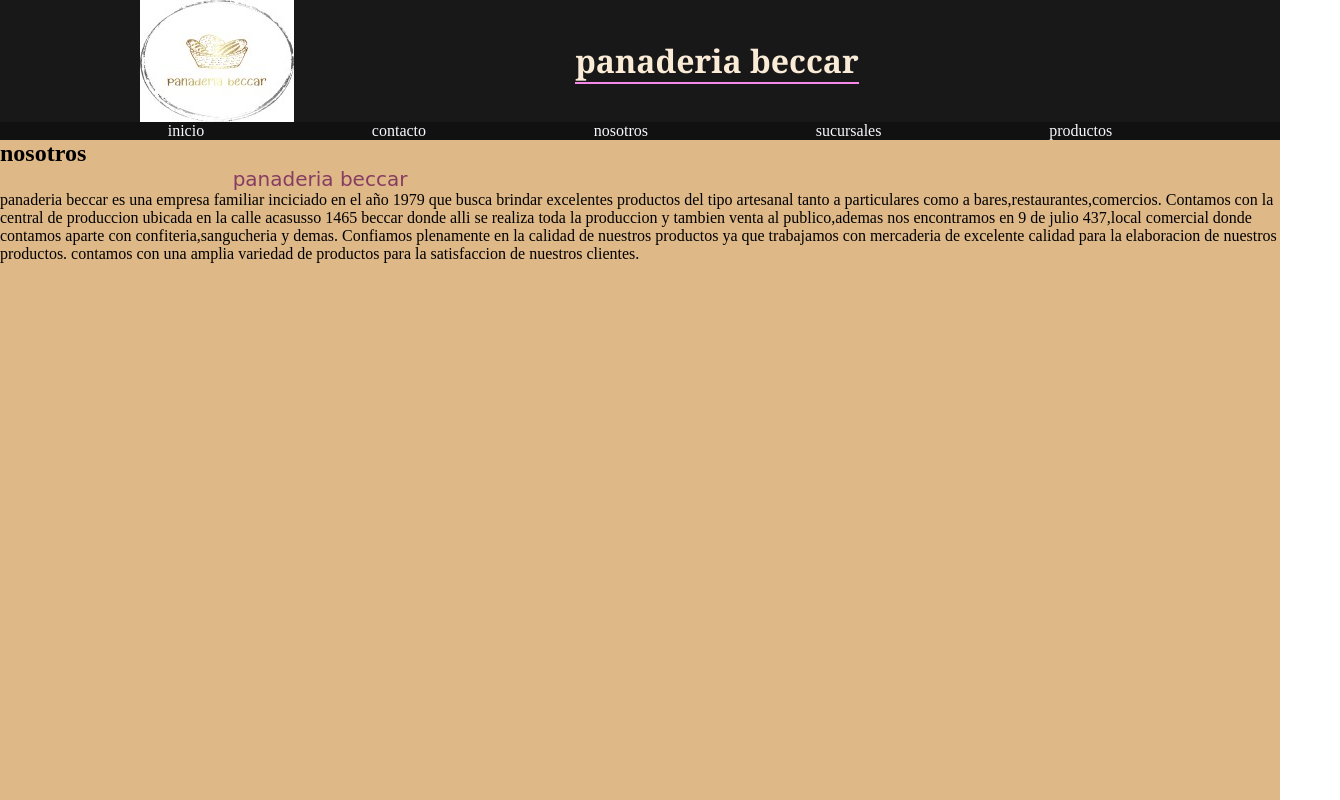
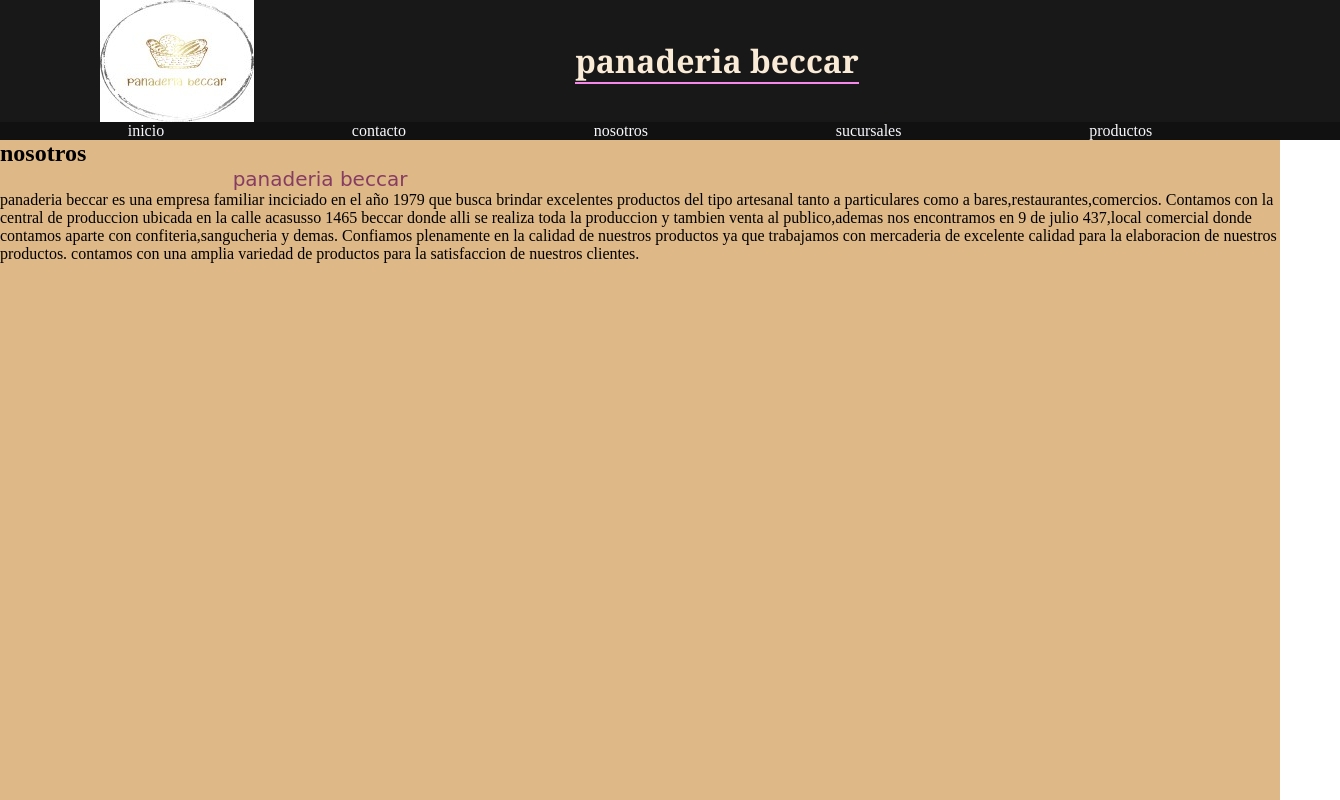
Before and after one commit to ivan-camino97/primer-comitt-de-la-pagina, a website: page pages/nosotros.html in a window 1280 px wide. Shown: the top 800 px of the page, 1340 px wide, since content can reach past the window. Drawn offline with nearby package versions, Linux system fonts and the light colour scheme; no server answers; some icons are missing.

Commit message:
reentrega bt

```diff
--- a/css/paginas.css
+++ b/css/paginas.css
@@ -7,6 +7,10 @@ body{
     display: grid;
     grid-template-rows: auto,1fr,auto;
     min-height: 100vh;
+    }
+    .no{
+        display: flex; flex-direction: column;
+        align-items: center;
     }
 
     div{
@@ -30,6 +34,13 @@ h1:hover{
  /*animaiones fin*/
 
 /*header*/
+.header{
+    width:1400px
+}
+.pie{
+    display: flex; flex-direction: row;
+    justify-content: space-around;
+}
 header{
     background-color: rgb(24, 24, 24);
     display: block;
@@ -211,6 +222,7 @@ picture{
     margin-top: 5px;
     background-color: rgb(24, 24, 24);
     margin-bottom: 40px;
+    height: 100px;
     }
 
     #cinta{
--- a/pages/nosotros.html
+++ b/pages/nosotros.html
@@ -8,10 +8,10 @@
     <link rel="icon" href="../images/logopagina.jpg" type="icon">
     <link rel="stylesheet" href="../css/paginas.css">
 </head>
-<body>
-    <header>
+<body class="no">
+    <header class="header">
         <nav>
-            <div class="divisor">
+            <div class="pie">
            <img src="../images/logopagina.jpg"alt="logo" class="logo">
             <h1>panaderia beccar</h1>
             <a href="https://www.instagram.com/panaderiabeccar/"><span class="iconify" data-icon="ant-design:instagram-outlined" data-width="40" data-height="40"></span></a>
```
Also changed, not shown: index.html (+1 -1 lines).
